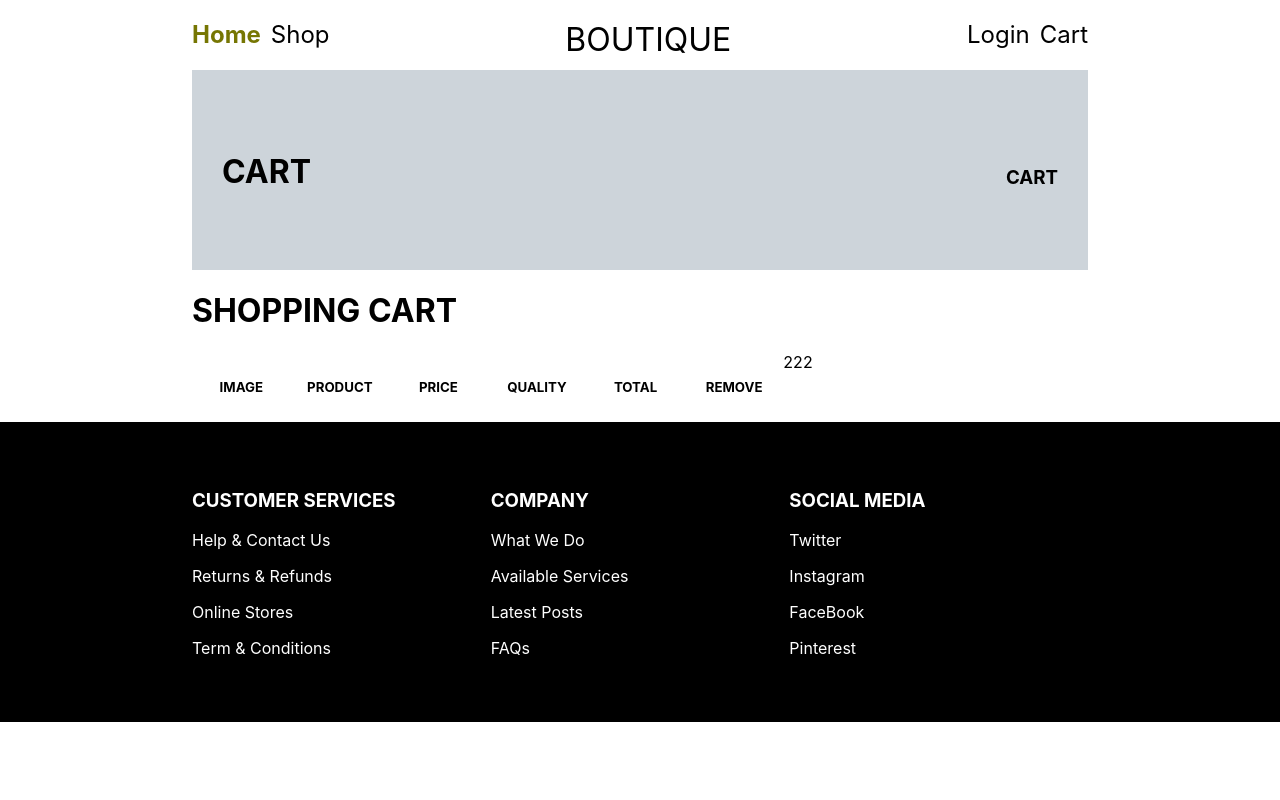
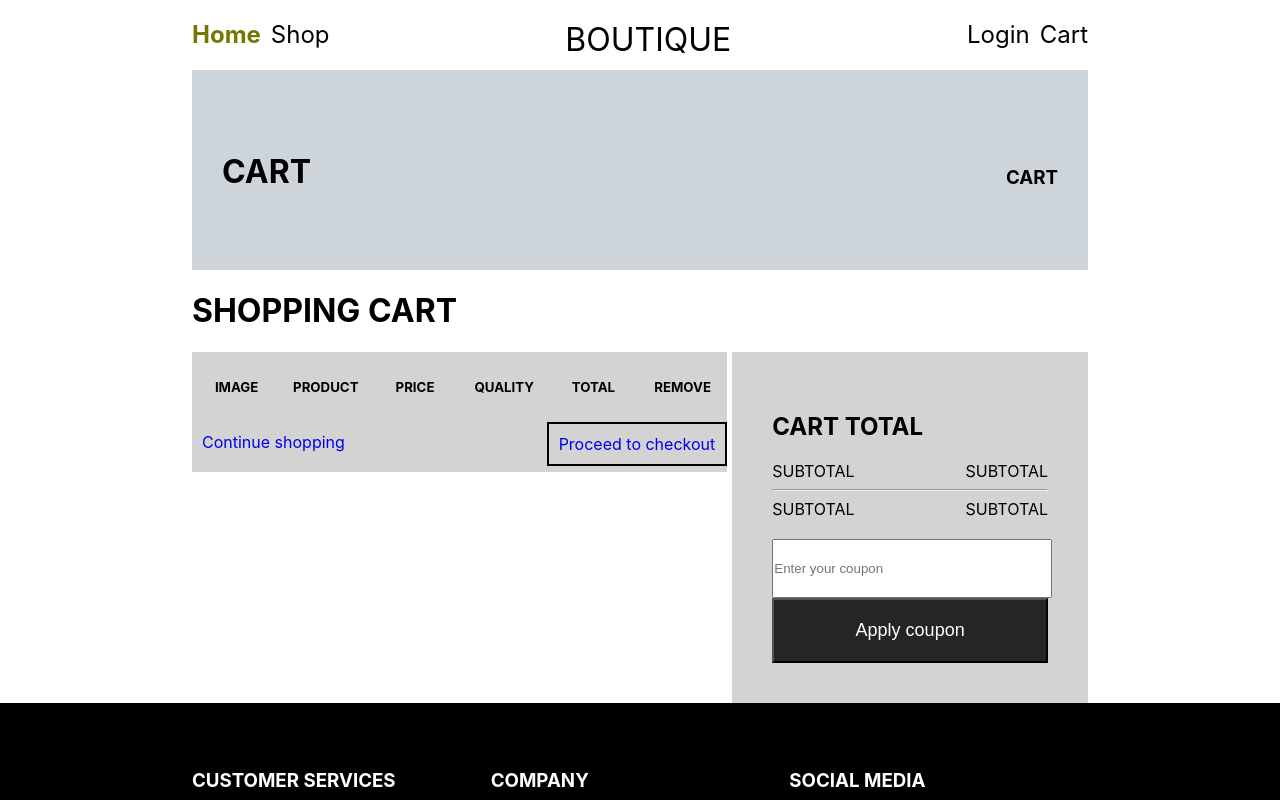
Before and after one commit to minhquangkid/React_new, a React (Create React App) app: page /cart in a window 1280 px wide. Shown: the top 800 px of the page. Built offline with nearby package versions, Linux system fonts and the light colour scheme.

Commit message:
gan xong cartPage

```diff
--- a/src/homePage/ListCategories.js
+++ b/src/homePage/ListCategories.js
@@ -22,7 +22,7 @@ const ListCategories = () => {
 
       <div className={classes.frame} onClick={clickHandler}>
         <div className={classes.col}>
-          <div className={classes.back}></div>
+          {/* <div className={classes.back}></div> */}
           <img src={img1} alt="1" />
         </div>
 
--- a/src/homePage/ListCategories.module.css
+++ b/src/homePage/ListCategories.module.css
@@ -14,15 +14,11 @@
 .frame img {
   width: 100%;
   height: auto;
-  z-index: -5;
+  opacity: 1;
 }
-.back {
-  position: absolute;
-  width: 100%;
-  height: 100%;
-  background-color: red;
-  z-index: 5;
+
+.frame img:hover {
+  transition-duration: 0.5s;
+  opacity: 0.6;
 }
-.back :hover {
-  background-color: aquamarine;
-}
+/* phải ghi dính liền img:hover ko được tách ra */
--- a/src/homePage/Popup/Popup.js
+++ b/src/homePage/Popup/Popup.js
@@ -3,16 +3,24 @@ import { tinhtoan } from "../../data/data";
 import { popupActions } from "../../store/PopupStore";
 import { useSelector, useDispatch } from "react-redux";
 // dispatch + tên actions (popupActions) là gửi đi , còn use Selector thì lấy về sài
+import { useHistory } from "react-router-dom";
 
 export const Backdrop = (props) => {
   return <div className={classes.backdrop} />;
 };
 
 const Popup = () => {
+  const history = useHistory();
   const dispatch = useDispatch();
   // useDispatch là hàm gửi đi hành động trong redux
 
   const detail = useSelector((state) => state.popup.content);
+
+  const getId = (e) => {
+    const chosen = e.target.id;
+    // console.log(chosen);
+    history.push(`/detail/${chosen}`);
+  };
 
   const closeHandler = () => {
     dispatch(popupActions.hide_popup());
@@ -31,7 +39,9 @@ const Popup = () => {
           <h3>{detail.name}</h3>
           <h4>{tinhtoan(detail.price)}</h4>
           <p>{detail.long_desc}</p>
-          <button className={classes.view}>View Detail</button>
+          <button id={detail._id.$oid} className={classes.view} onClick={getId}>
+            View Detail
+          </button>
         </div>
       </div>
     </div>
--- a/src/pages/CartPage.js
+++ b/src/pages/CartPage.js
@@ -6,8 +6,7 @@ import { useDispatch } from "react-redux";
 import { listCartActions } from "../store/listCart";
 import { tinhtoan, total } from "../data/data";
 import ButtonQuality from "../data/buttonQuality";
-import { isFulfilled } from "@reduxjs/toolkit";
-
+import { Link } from "react-router-dom";
 const CartPage = () => {
   let theOrder = 0;
   // có nên sài useRef ko ? khi sài phải ghi theOrder.current
@@ -41,10 +40,15 @@ const CartPage = () => {
     dispatch(listCartActions.update_cart(gop));
   };
 
+  const deleteHandle = (e) => {
+    // console.log(e.target.parentNode.id);
+    dispatch(listCartActions.delete_cart(e.target.parentNode.id));
+  };
+
   useEffect(() => {
     localStorage.setItem("cartList", JSON.stringify(listCart));
   }, [getOrder]);
-  // khi click vào thay đổi số lượng sản phẩm thì sẽ cập nhật lại localStore luôn,còn các trường hợp khác thì ko cập nhật
+  // khi click vào thay đổi số lượng sản phẩm hoặc xóa sản phẩm thì sẽ cập nhật lại localStore luôn,còn các trường hợp khác thì ko cập nhật
 
   const showList = listCart.map((item) => {
     return (
@@ -64,8 +68,8 @@ const CartPage = () => {
         </div>
 
         <div>{tinhtoan(total(item.price, item.amout))}</div>
-        <div>
-          <h5>REMOVE</h5>
+        <div id={item._id.$oid}>
+          <h5 onClick={deleteHandle}>REMOVE</h5>
         </div>
       </div>
     );
@@ -77,7 +81,7 @@ const CartPage = () => {
       <h1 style={{ textAlign: "left" }}>SHOPPING CART</h1>
       <div className={classes.frame}>
         <div className={classes.left}>
-          <div className={classes.list}>
+          <div className={`${classes.list} ${classes.title}`}>
             <div>
               <h5>IMAGE</h5>
             </div>
@@ -98,8 +102,29 @@ const CartPage = () => {
             </div>
           </div>
           {showList}
+          <div className={classes.nav}>
+            <Link to="/shop">
+              <span className={classes.process}>Continue shopping</span>
+            </Link>
+            <Link to="/checkout">
+              <span className={classes.checkout}>Proceed to checkout</span>
+            </Link>
+          </div>
         </div>
-        <div className={classes.right}>222</div>
+        <div className={classes.right}>
+          <h2>CART TOTAL</h2>
+          <div>
+            <span>SUBTOTAL</span>
+            <span className={classes.priceRight}>SUBTOTAL</span>
+          </div>
+          <hr />
+          <div>
+            <span>SUBTOTAL</span>
+            <span className={classes.priceRight}>SUBTOTAL</span>
+          </div>
+          <input type="text" placeholder="Enter your coupon" />
+          <button>Apply coupon</button>
+        </div>
       </div>
     </div>
   );
--- a/src/pages/CartPage.module.css
+++ b/src/pages/CartPage.module.css
@@ -4,6 +4,7 @@
 .left {
   width: 66%;
   height: auto;
+  margin-right: 5px;
 }
 .list {
   display: flex;
@@ -13,8 +14,49 @@
   width: 100%;
   padding: 5px;
 }
+.title {
+  background-color: rgb(211, 211, 211);
+}
 .right {
   width: 34%;
   height: auto;
   text-align: left;
+  background-color: rgb(211, 211, 211);
+  padding: 40px;
 }
+.right input {
+  width: 100%;
+  margin-top: 20px;
+  margin-bottom: 0px;
+  margin-right: 10px;
+  padding: 20px 0px;
+}
+.right button {
+  width: 100%;
+  background-color: rgb(37, 37, 37);
+  color: white;
+  margin-top: 0px;
+  padding: 20px 0px;
+  margin-right: 0px;
+  font-size: large;
+}
+.priceRight {
+  text-align: right;
+  float: right;
+}
+.nav {
+  background-color: rgb(211, 211, 211);
+  width: 100%;
+  height: 50px;
+}
+.checkout {
+  float: right;
+  text-align: center;
+  padding: 10px;
+  border: solid black 2px;
+}
+.process {
+  float: left;
+  text-align: center;
+  padding: 10px;
+}
--- a/src/pages/DetailPage.js
+++ b/src/pages/DetailPage.js
@@ -53,10 +53,18 @@ const DetailPage = () => {
     // console.log(pack);
     let getOld = JSON.parse(localStorage.getItem("cartList")) || [];
     // console.log(getOld);
-    getOld.push(pack);
-    // console.log(getOld);
+    // console.log(pack._id.$oid);
+    const index = getOld.findIndex((item) => item._id.$oid === pack._id.$oid);
+    // console.log(index);
+    if (index !== -1) {
+      getOld[index] = pack;
+    } else getOld.push(pack);
+    // xem coi sản phẩm có bị trùng ko ? nếu trùng thì thay thế cái mới, còn ko thì thêm vào mảng
+
     localStorage.setItem("cartList", JSON.stringify(getOld));
     dispatch(listCartActions.add_cart(getOld));
+
+    history.push("/cart");
   };
 
   return (
--- a/src/store/listCart.js
+++ b/src/store/listCart.js
@@ -16,22 +16,20 @@ const ListCart = createSlice({
     },
     update_cart(state, action) {
       if (state.content.length !== 0) {
-        // state.content[action.payload.order].amout = action.payload.value;
         let index = state.content.findIndex(
           (e) => e._id.$oid === action.payload.order
         );
         if (index !== -1) {
           state.content[index].amout = action.payload.value;
         }
+        // findIndex là để tìm vị trí id trong mảng, khi có rồi sẽ cập nhật số lượng cho đúng đối tượng (nếu bằng -1 là lúc đầu chưa có gì sẽ ko tìm được kết quả trùng và trả về -1)
       }
+      // điều kiện if (state.content.length !== 0) là ban đầu state.content === [], chưa cập nhật dữ liệu kịp sẽ gây nên lỗi, nên ta sẽ ko chạy đến khi nào có được dữ liệu và render lại
     },
     delete_cart(state, action) {
-      state.content = action.payload;
-      //   state.isShow = true;
+      let index = state.content.findIndex((e) => e._id.$oid === action.payload);
+      state.content.splice(index, 1);
     },
-    // hide_popup(state) {
-    //   state.isShow = false;
-    // },
   },
 });
 
```
